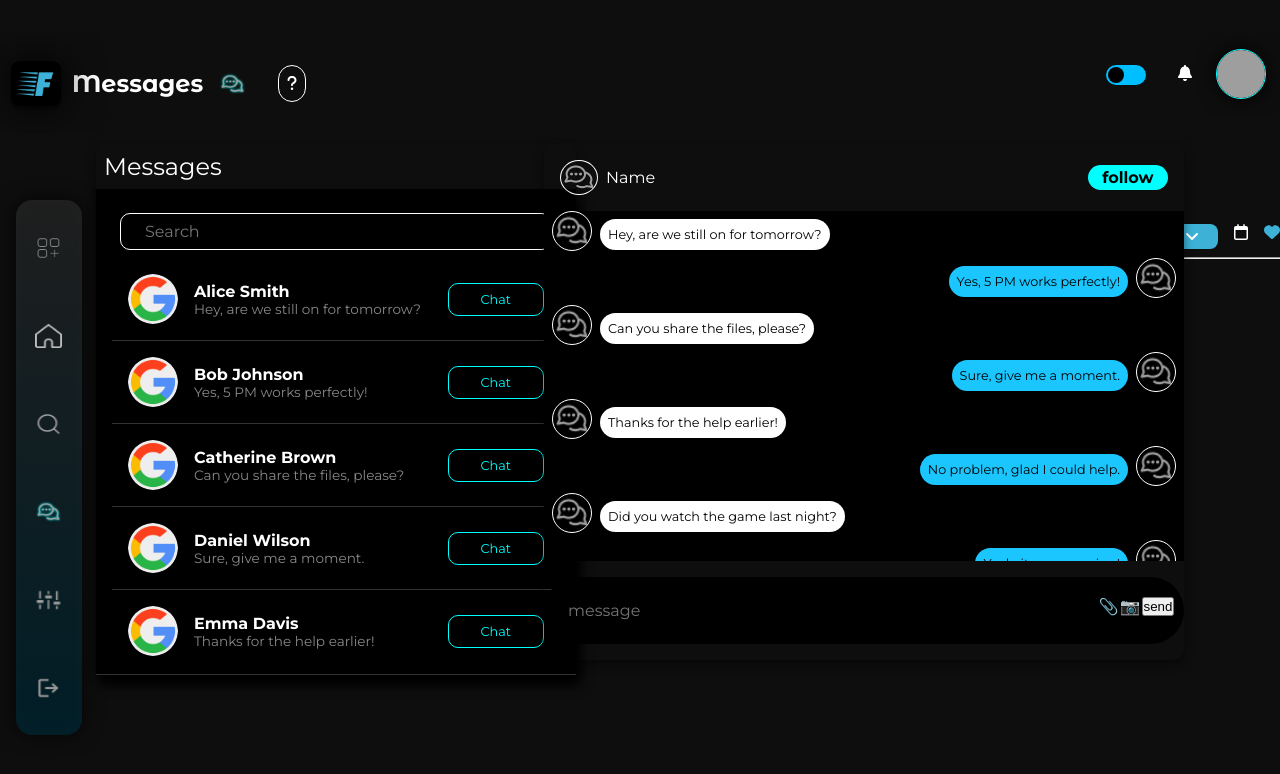
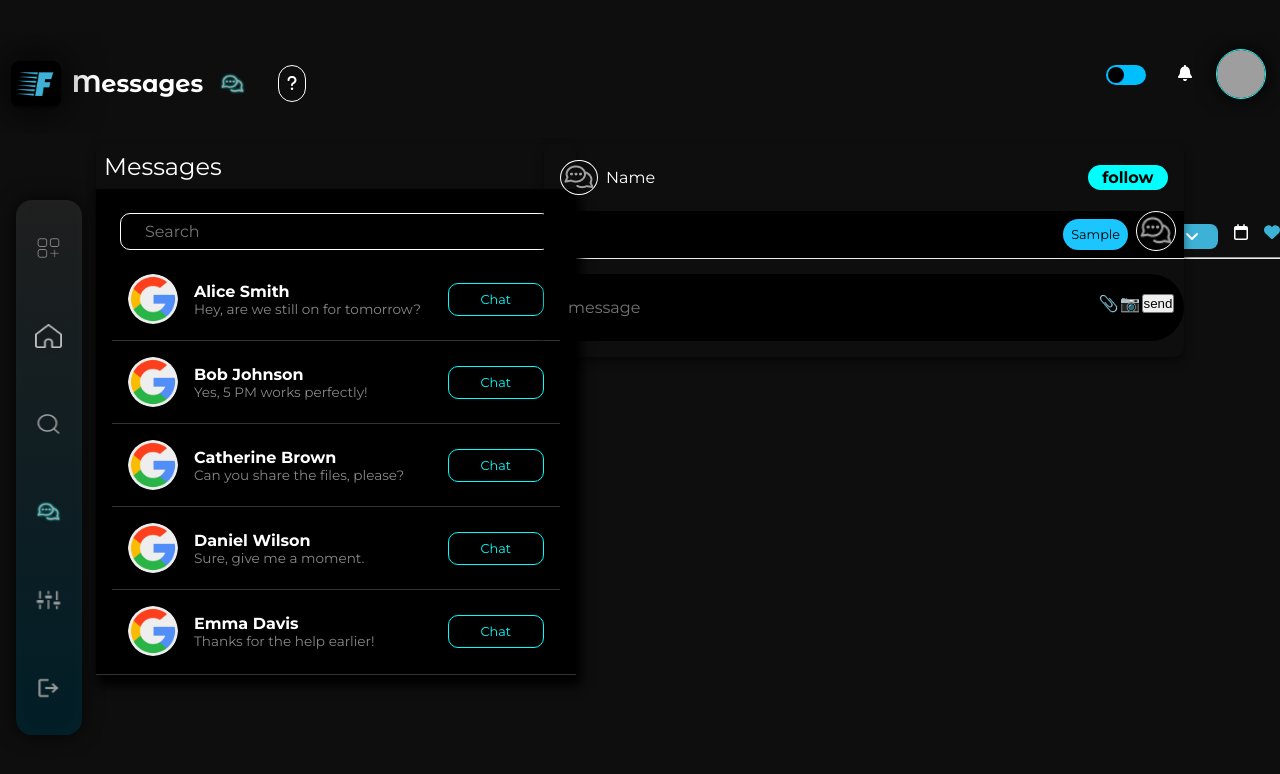
Before and after one commit to MohamedFazil89/Fitness-AI, a React (Create React App) app: page /dashboard/messages in a window 1280 px wide. Both pictures are taken after typing "Sample" into the empty fields and a click on the button "send". Shown: the top 774 px of the page. Built offline with nearby package versions, Linux system fonts and the light colour scheme; no server answers; grey boxes are pictures that could not be loaded.

Commit message:
private chat update

```diff
--- a/src/Components/PrivateChat.jsx
+++ b/src/Components/PrivateChat.jsx
@@ -7,15 +7,9 @@ import axios from "axios";
 export default function PrivateChat() {
   const [typemessage, typesetMessage] = useState('');
   const [follow, setFollow] = useState(false);
-  const [chatData, setChatData] = useState([
-    {
-      id: 0,
-      users: [ { user1: "", user2: ""}],
-      messages: [
-        { role: "", message: ""},
-      ]
-    }
-  ]);
+  const [chatData, setChatData] = useState({
+    messages: []
+  });
 
 
   useEffect(() => {
@@ -34,16 +28,17 @@ export default function PrivateChat() {
 
   const MessageSend = (e) => {
     e.preventDefault();
-    console.log(typemessage);
-    if(!typemessage){
-      console.log(" ");
+    if (!typemessage) return;
 
-    }else{
-
-      typesetMessage('');
-
-    }
-  }
+    setChatData((prev) => ({
+      ...prev,
+      messages: [
+        ...prev.messages,
+        { role: 'receiver', message: typemessage }
+      ]
+    }));
+    typesetMessage('');
+  };
 
   const toggleFollow = () => {
     setFollow(!follow);
@@ -64,14 +59,14 @@ export default function PrivateChat() {
       </div>
 
       <div className="chatbox">
-        {DummyUsers.map((users, index) => (
-          <div className={`${users.role === 'receiver' ? 'receiver' : 'sender'}`}>
-            {/* Sender messages */}
+      {chatData?.messages?.map((msg, index) => (
+          <div
+            key={index}
+            className={`${msg.role === 'receiver' ? 'receiver' : 'sender'}`}
+          >
             <img src={image} alt="" />
-            <p key={index}>{users.LastMessage}</p>
-
+            <p>{msg.message}</p>
           </div>
-
         ))}
 
       </div>
```
